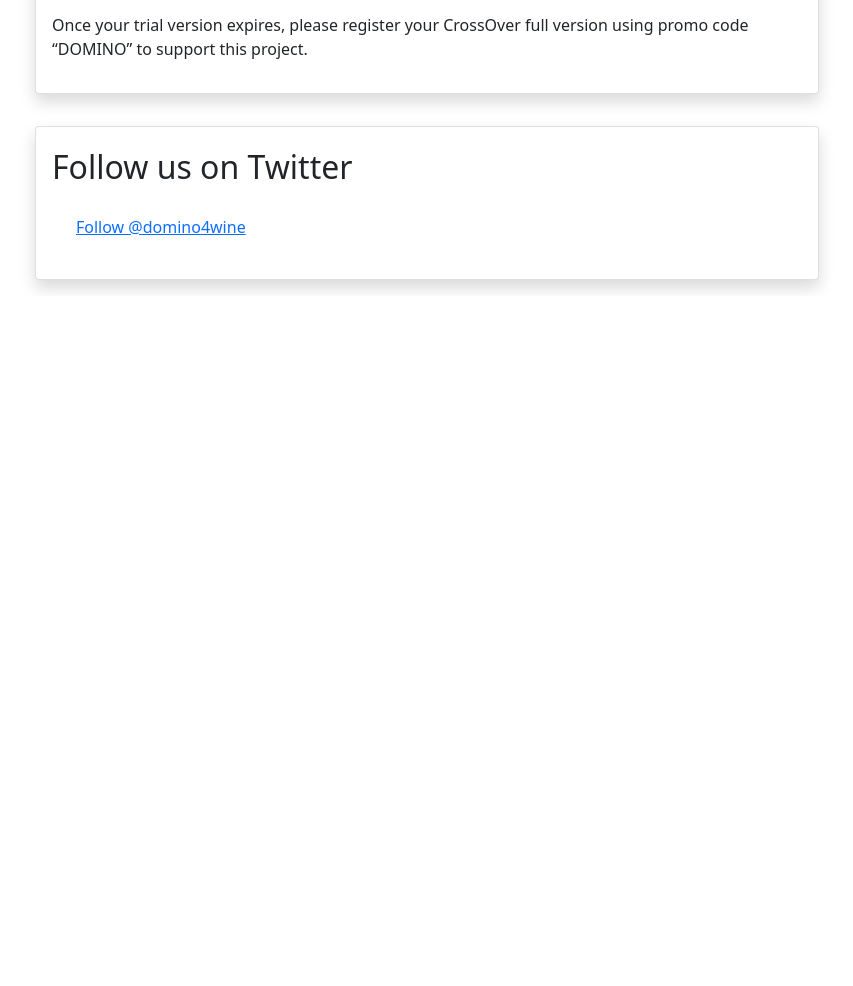
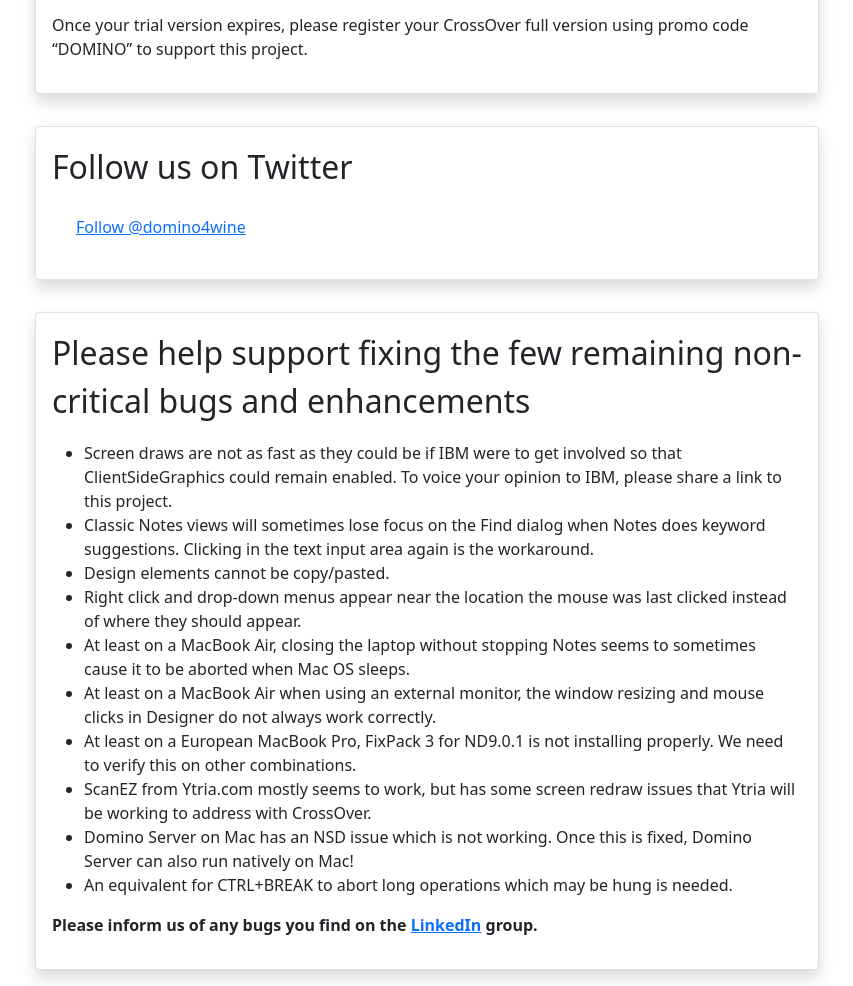
Before and after one commit to Domino4Wine/domino4wine-pure, a plain HTML site: page index.html in a window 1280 px wide. Shown: the part 3030-4016 px from the top of the page, without its empty margins (363-1216 px from the left). Before the commit the page ends 3326 px from the top, so only its background shows below. Drawn offline with Linux system fonts and the light colour scheme.

Commit message:
Add how to help card
(References: #1)

```diff
--- a/index.html
+++ b/index.html
@@ -209,6 +209,30 @@
                 </div>
             </div>
 
+            <div class="card shadow">
+                <div class="card-body">
+                    <p class="card-title fs-2">Please help support fixing the few remaining non-critical bugs and enhancements</p>
+                    <p class="card-content">
+                        <ul>
+                            <li>Screen draws are not as fast as they could be if IBM were to get involved so that ClientSideGraphics could remain enabled. To voice your opinion to IBM, please share a link to this project.</li>
+                            <li>Classic Notes views will sometimes lose focus on the Find dialog when Notes does keyword suggestions. Clicking in the text input area again is the workaround.</li>
+                            <li>Design elements cannot be copy/pasted.</li>
+                            <li>Right click and drop-down menus appear near the location the mouse was last clicked instead of where they should appear.</li>
+                            <li>At least on a MacBook Air, closing the laptop without stopping Notes seems to sometimes cause it to be aborted when Mac OS sleeps.</li>
+                            <li>At least on a MacBook Air when using an external monitor, the window resizing and mouse clicks in Designer do not always work correctly.</li>
+                            <li>At least on a European MacBook Pro, FixPack 3 for ND9.0.1 is not installing properly. We need to verify this on other combinations.</li>
+                            <li>ScanEZ from Ytria.com mostly seems to work, but has some screen redraw issues that Ytria will be working to address with CrossOver.</li>
+                            <li>Domino Server on Mac has an NSD issue which is not working. Once this is fixed, Domino Server can also run natively on Mac!</li>
+                            <li>An equivalent for CTRL+BREAK to abort long operations which may be hung is needed.</li>
+                        </ul>
+                    </p>
+
+                    <p class="fw-bold">
+                        Please inform us of any bugs you find on the <a href="https://www.linkedin.com/groups/Domino4Wine-6922320">LinkedIn</a> group.
+                    </p>
+                </div>
+            </div>
+
         </div>
 
 
```
